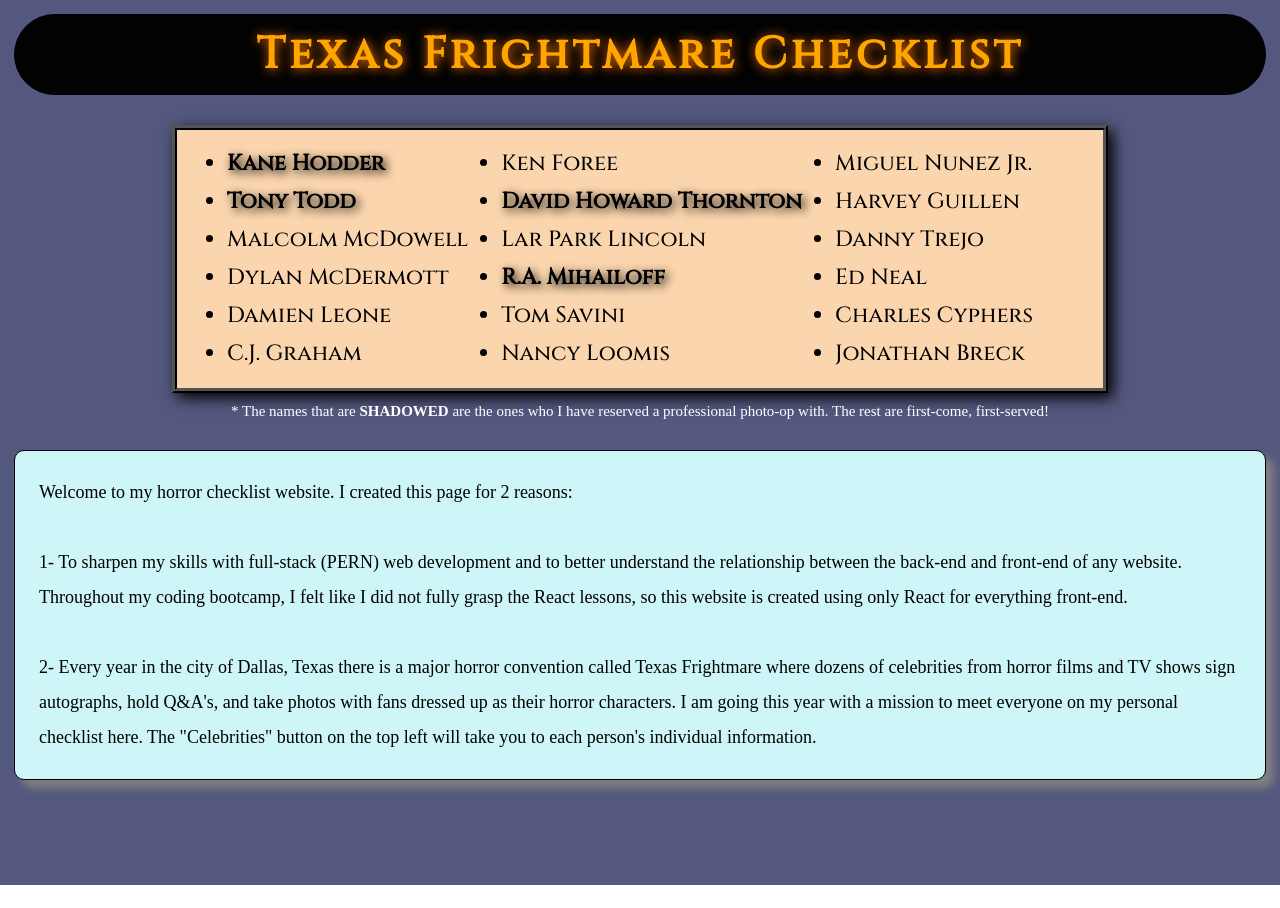
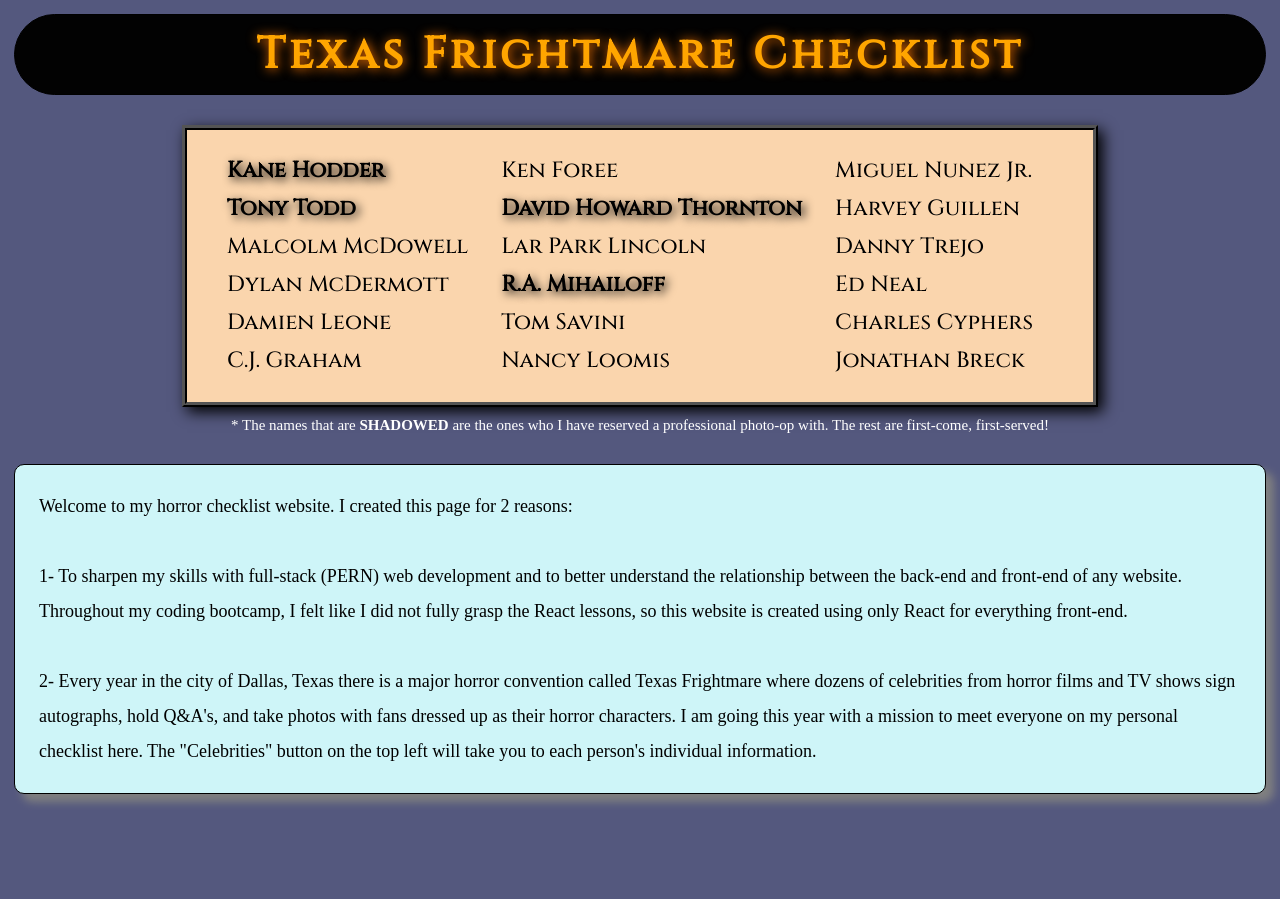
Before and after one commit to BrianTheLion328/TexasFrightmare, a React (Create React App) app: page / in a window 1280 px wide. Shown: the part 1040-1948 px from the top of the page. Built offline with nearby package versions, Linux system fonts and the light colour scheme.

Commit message:
edited list

```diff
--- a/src/components/Style.css
+++ b/src/components/Style.css
@@ -173,7 +173,7 @@
 #list{
     font-size: 22px;
     display: flex;
-    padding: 15px 50px;
+    padding: 22px 40px;
     margin: 10px;
     line-height: 38px;
     border: 5px ridge black;
@@ -193,6 +193,11 @@
     margin-left: 33px;
     margin-right: 20px;
 }
+.listOne,
+.listTwo,
+.listThree{
+    list-style-type: none;
+}
 .note{
     font-size: 15px;
     color: white;
```
